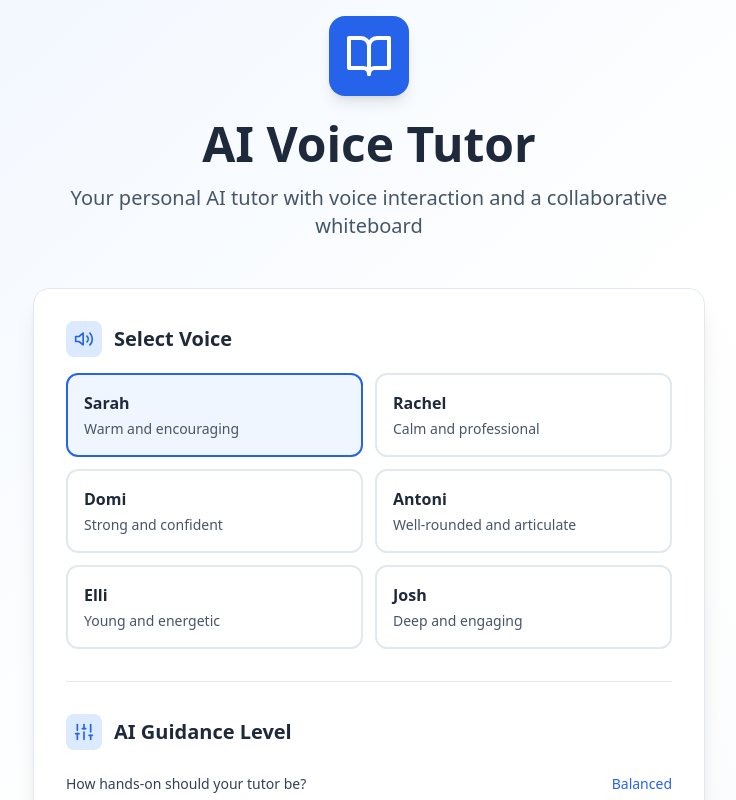
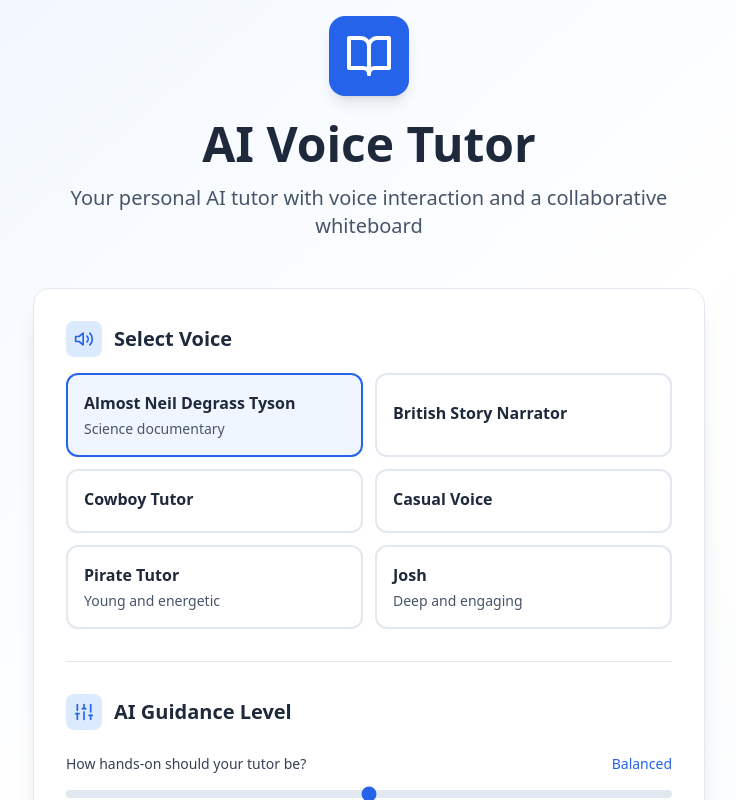
Before and after one commit to alpasaam/AIVoiceTutor, a React (Vite) app: page / in a window 1280 px wide. Shown: the top 800 px of the page, without its empty margins (271-1007 px from the left). Built offline with nearby package versions, Linux system fonts and the light colour scheme.

Commit message:
Updated LandingPage.tsx

```diff
--- a/src/components/LandingPage.tsx
+++ b/src/components/LandingPage.tsx
@@ -6,12 +6,13 @@ interface LandingPageProps {
 }
 
 const VOICES = [
-  { id: 'EXAVITQu4vr4xnSDxMaL', name: 'Sarah', description: 'Warm and encouraging' },
-  { id: '21m00Tcm4TlvDq8ikWAM', name: 'Rachel', description: 'Calm and professional' },
-  { id: 'AZnzlk1XvdvUeBnXmlld', name: 'Domi', description: 'Strong and confident' },
-  { id: 'ErXwobaYiN019PkySvjV', name: 'Antoni', description: 'Well-rounded and articulate' },
-  { id: 'MF3mGyEYCl7XYWbV9V6O', name: 'Elli', description: 'Young and energetic' },
+  { id: '8Ln42OXYupYsag45MAUy', name: 'Almost Neil Degrass Tyson', description: 'Science documentary' },
+  { id: 'BBfN7Spa3cqLPH1xAS22', name: 'British Story Narrator', description: '' },
+  { id: 'Bj9UqZbhQsanLzgalpEG', name: 'Cowboy Tutor', description: '' },
+  { id: 'aMSt68OGf4xUZAnLpTU8', name: 'Casual Voice', description: '' },
+  { id: 'Myn1LuZgd2qPMOg9BNtC', name: 'Pirate Tutor', description: 'Young and energetic' },
   { id: 'TxGEqnHWrfWFTfGW9XjX', name: 'Josh', description: 'Deep and engaging' },
+
 ];
 
 const PUSHINESS_LABELS = [
```
